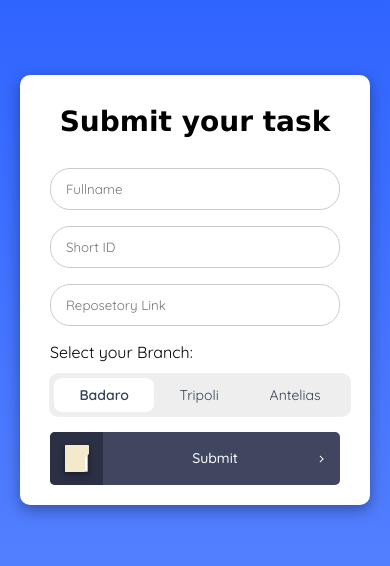
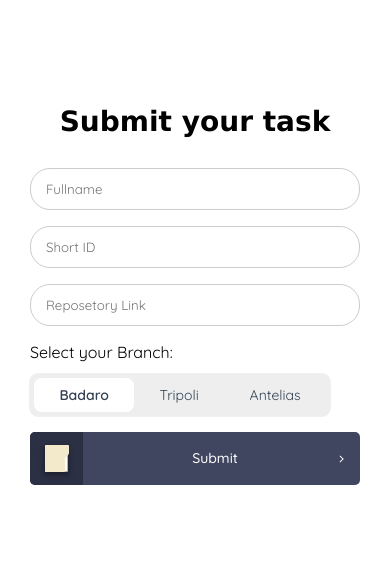
Before and after one commit to sn-sniper/submit-ui, a plain HTML site: page index.html in a window 390 px wide. Shown: the part 132-698 px from the top of the page. Drawn offline with Linux system fonts and the light colour scheme.

Commit message:
responsive update

```diff
--- a/styles.css
+++ b/styles.css
@@ -301,3 +301,14 @@ body {
     --pbd: .15s;
     --pex: -24px;
 }
+
+@media all and (max-width: 767px){
+    .form-container{
+        width: 100%;
+        height: 100%;
+        border-radius: 0;
+        justify-content: center;
+        display: flex;
+        flex-direction: column;
+    }
+}
```
